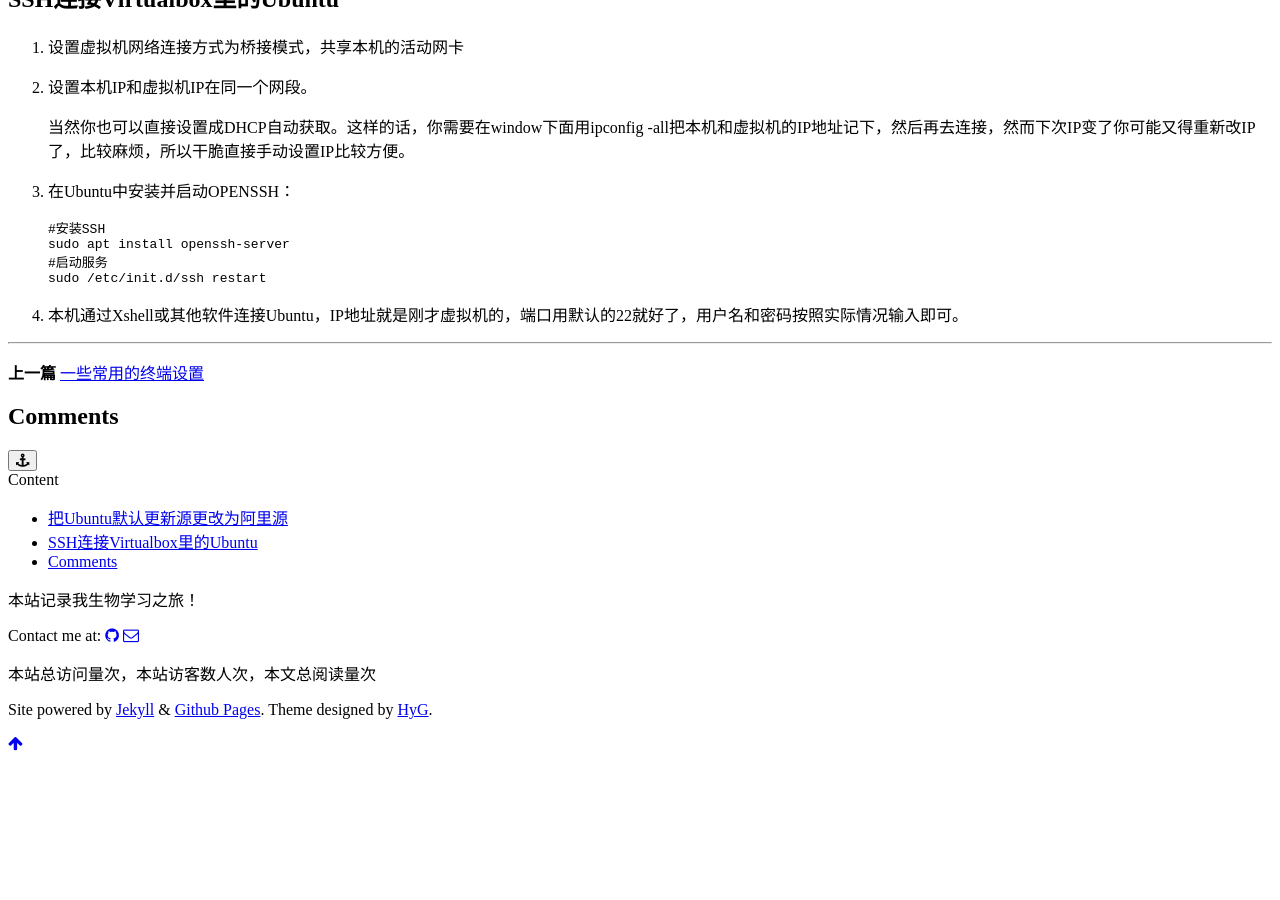
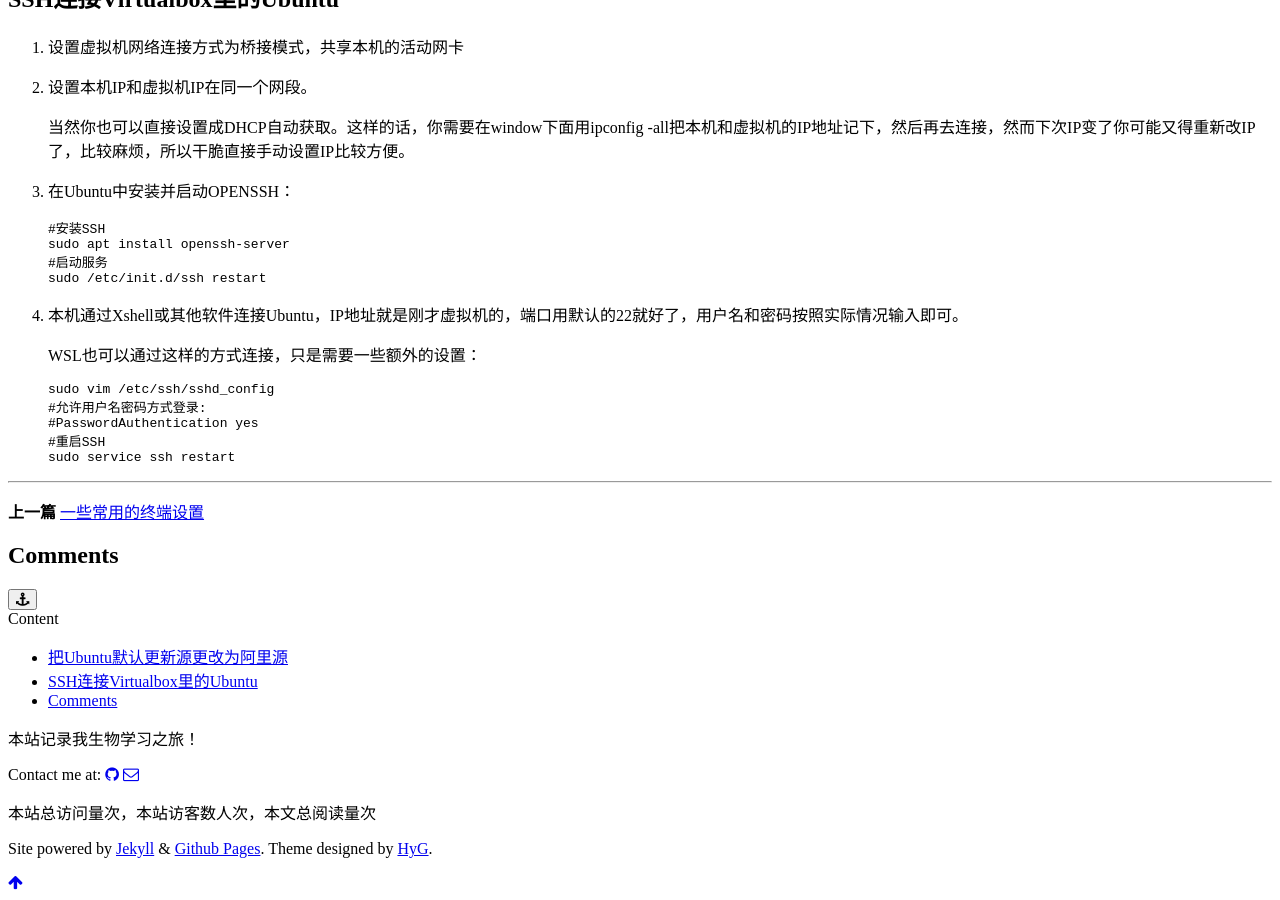
Before and after one commit to stogqy/stogqy.github.io, a Jekyll site: the page built from _posts/2018-11-16-SSHloginUbuntuInVbox.md, in a window 1280 px wide and 900 px high, scrolled down 1031 px. Built offline with Jekyll 4.4.1, drawn with Linux system fonts in a browser that asks for light colours; comment, search, counter and statistics services are not loaded; a style sheet for code colours, icons or effects is not loaded; before the commit the page ends 1792 px from its top, so only the background shows below that.

Commit message:
Update 2018-11-16-SSHloginUbuntuInVbox.md

````diff
--- a/_posts/2018-11-16-SSHloginUbuntuInVbox.md
+++ b/_posts/2018-11-16-SSHloginUbuntuInVbox.md
@@ -64,3 +64,12 @@
    ```
 
 4. 本机通过Xshell或其他软件连接Ubuntu，IP地址就是刚才虚拟机的，端口用默认的22就好了，用户名和密码按照实际情况输入即可。
+
+> WSL也可以通过这样的方式连接，只是需要一些额外的设置：
+> ``` shell
+> sudo vim /etc/ssh/sshd_config
+> #允许用户名密码方式登录:
+> #PasswordAuthentication yes
+> #重启SSH
+> sudo service ssh restart
+> ```
````
